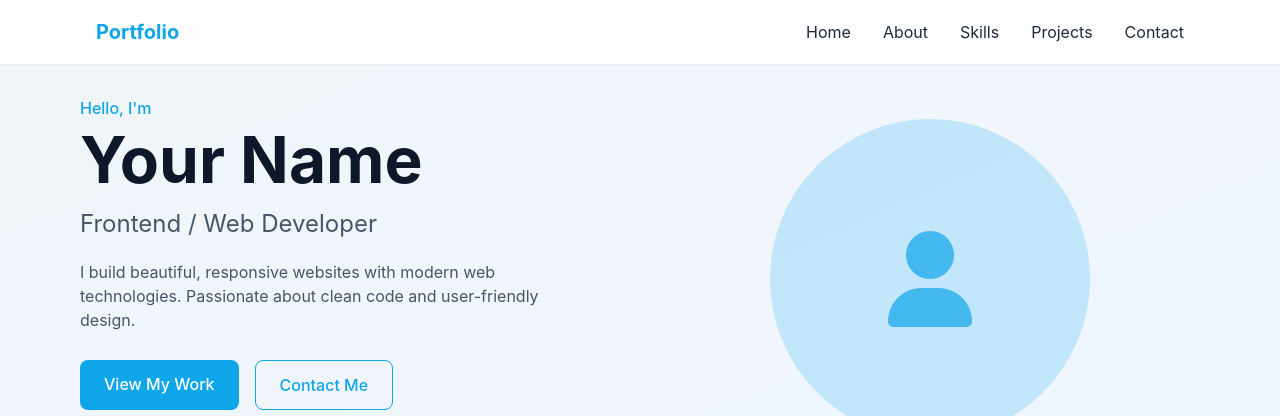
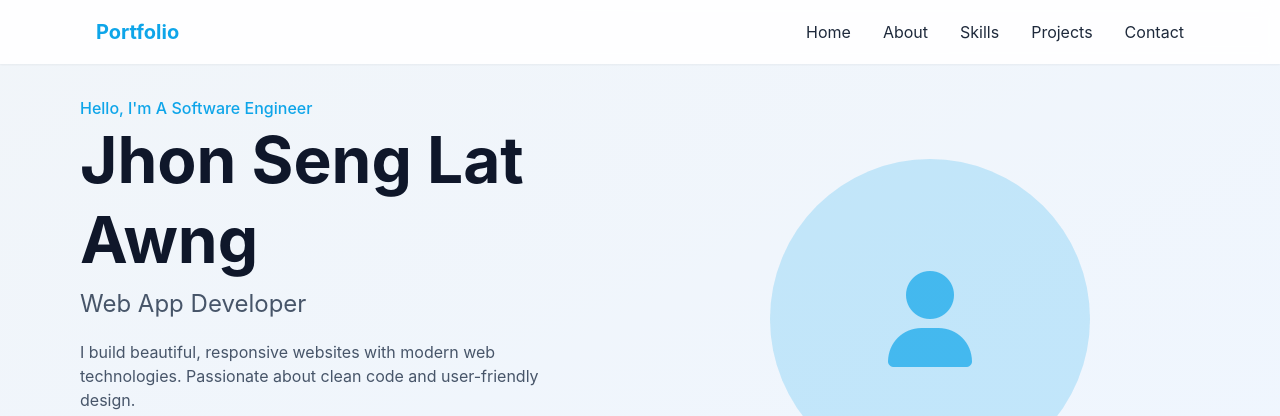
Before and after one commit to senglatmyihtoi-lab/portfolio.io, a plain HTML site: page index.htm in a window 1280 px wide. Shown: the top 416 px of the page. Drawn offline with nearby package versions, Linux system fonts and the light colour scheme.

Commit message:
Update index.htm

```diff
--- a/index.htm
+++ b/index.htm
@@ -75,9 +75,9 @@
   <section id="home" class="pt-32 pb-20 section-padding bg-gradient-to-br from-slate-100 to-blue-50">
     <div class="max-w-6xl mx-auto px-4 flex flex-col md:flex-row items-center gap-10">
       <div class="md:w-1/2">
-        <p class="text-primary font-medium">Hello, I'm</p>
-        <h1 class="text-[clamp(2.5rem,5vw,4rem)] font-bold text-dark leading-tight">Your Name</h1>
-        <h2 class="text-xl md:text-2xl text-slate-600 mt-2">Frontend / Web Developer</h2>
+        <p class="text-primary font-medium">Hello, I'm A Software Engineer</p>
+        <h1 class="text-[clamp(2.5rem,5vw,4rem)] font-bold text-dark leading-tight">Jhon Seng Lat Awng</h1>
+        <h2 class="text-xl md:text-2xl text-slate-600 mt-2">Web App Developer</h2>
         <p class="mt-5 text-slate-600 max-w-lg">
           I build beautiful, responsive websites with modern web technologies. Passionate about clean code and user-friendly design.
         </p>
```
